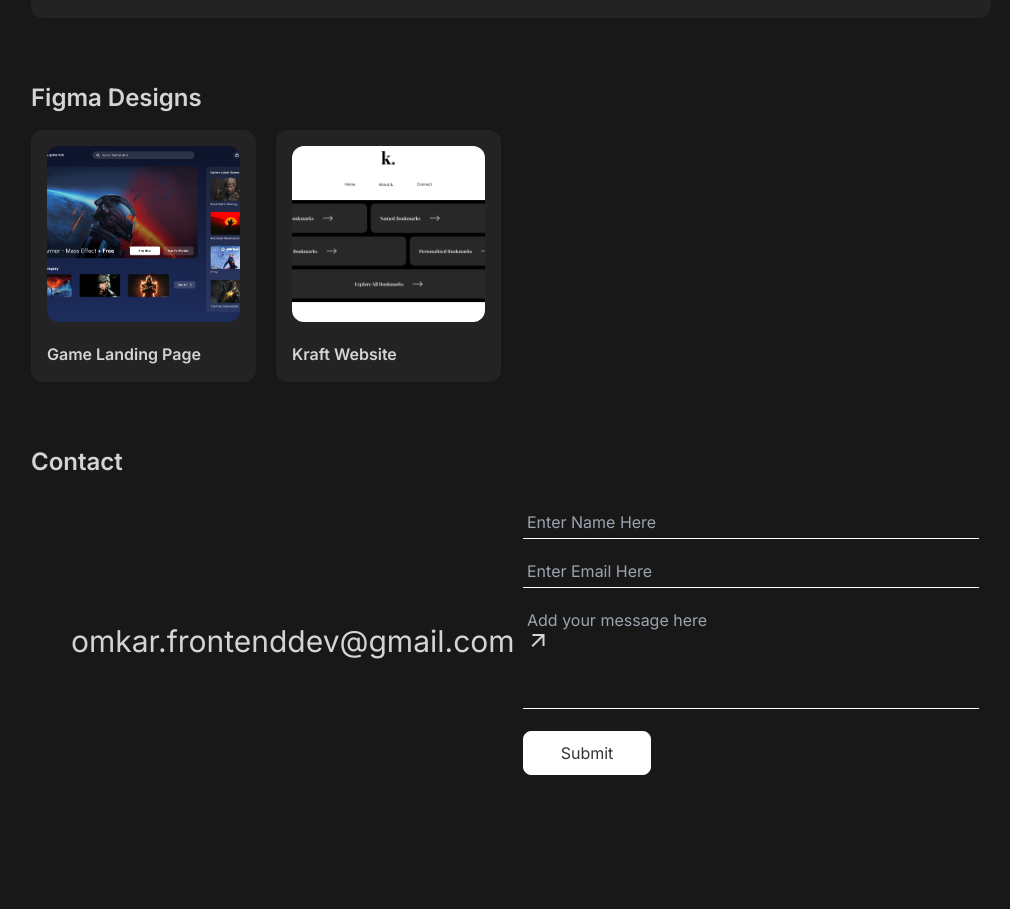
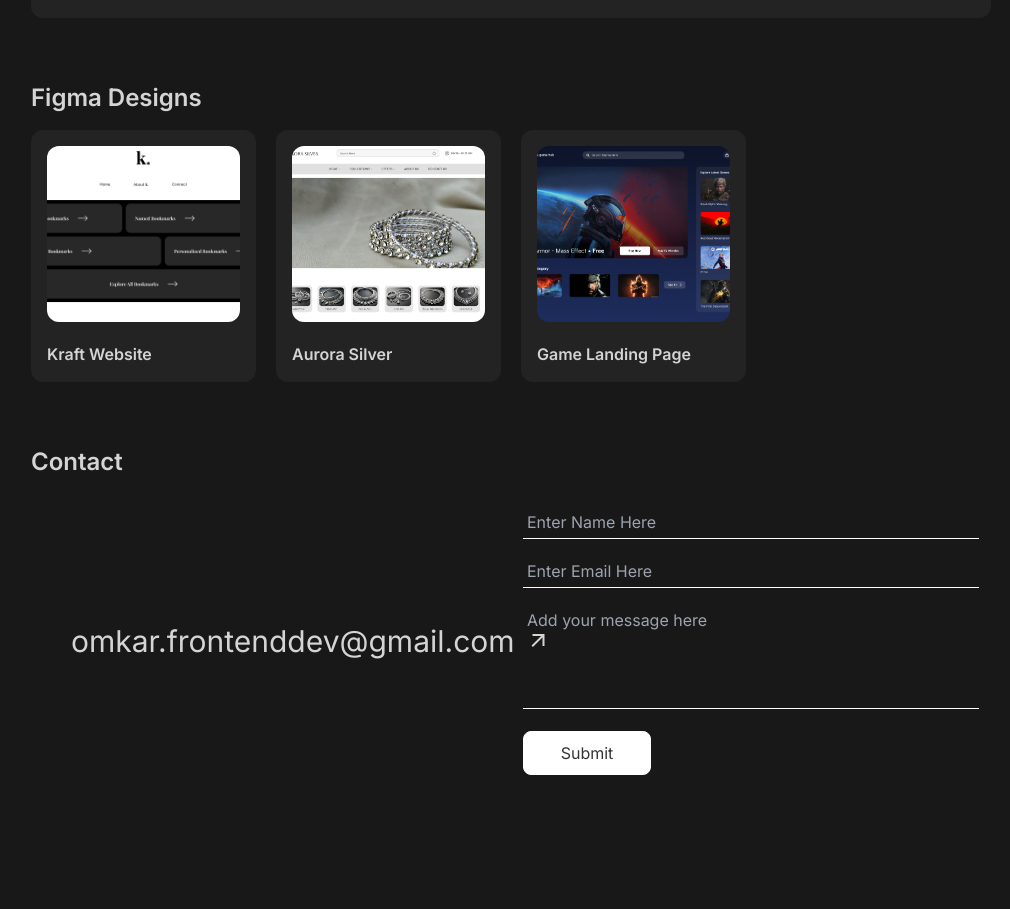
Before and after one commit to The-Hobbit-hk/Portfolio, a React (Vite) app in the folder portfolio/: page / in a window 1280 px wide. Shown: the part 1840-2749 px from the top of the page, without its empty margins (129-1139 px from the left). Built offline with nearby package versions, Linux system fonts and the light colour scheme.

Commit message:
new project added in figma

```diff
--- a/portfolio/src/pages/Figma.jsx
+++ b/portfolio/src/pages/Figma.jsx
@@ -9,18 +9,26 @@ function Figma() {
             </h2>
             <div className='grid xl:grid-cols-4 sm:grid-cols-2 grid-cols-1 gap-5'>
                 <div>
+                    <a href="https://www.figma.com/proto/Nb02tD9rGb12XiNIi1xKAC/kforkraft?node-id=1-3&t=sA8CRp56xQeCsq7L-1" target='_blank' className='block bg-[#E9E9E9] hover:bg-black/20 dark:bg-[#232323] dark:hover:bg-[#fff]/10 p-4 rounded-xl transition-all duration-300 cursor-pointer'>
+                        <div className='flex flex-col items-start gap-5'>
+                            <img src="kforkraft.png" alt="Movie Watchlist" className='rounded-xl h-44 object-cover w-[100%]' />
+                            <p className='font-semibold'>Kraft Website</p>
+                        </div>
+                    </a>
+                </div>
+                <div>
+                    <a href="https://www.figma.com/proto/3h0bDb7aBd4vnkXFBOiQuZ/Aurora-Silver?node-id=1-20&t=s7rb3ppt0G9TuioC-1" target='_blank' className='block bg-[#E9E9E9] hover:bg-black/20 dark:bg-[#232323] dark:hover:bg-[#fff]/10 p-4 rounded-xl transition-all duration-300 cursor-pointer'>
+                        <div className='flex flex-col items-start gap-5'>
+                            <img src="aurora-silver.png" alt="Movie Watchlist" className='rounded-xl h-44 object-cover w-[100%]' />
+                            <p className='font-semibold'>Aurora Silver</p>
+                        </div>
+                    </a>
+                </div>
+                <div>
                     <a href="https://www.figma.com/proto/0zf9TToldsLohxkAKqI1zr/Game?node-id=1-2&t=mYaF5jFqLo71jQ1s-1" target='_blank' className='block bg-[#E9E9E9] hover:bg-black/20 dark:bg-[#232323] dark:hover:bg-[#fff]/10 p-4 rounded-xl transition-all duration-300 cursor-pointer'>
                         <div className='flex flex-col items-start gap-5'>
                             <img src="thegamehub.png" alt="Movie Watchlist" className='rounded-xl h-44 object-cover w-[100%]' />
                             <p className='font-semibold'>Game Landing Page</p>
-                        </div>
-                    </a>
-                </div>
-                <div>
-                    <a href="https://www.figma.com/proto/Nb02tD9rGb12XiNIi1xKAC/kforkraft?node-id=1-3&t=sA8CRp56xQeCsq7L-1" target='_blank' className='block bg-[#E9E9E9] hover:bg-black/20 dark:bg-[#232323] dark:hover:bg-[#fff]/10 p-4 rounded-xl transition-all duration-300 cursor-pointer'>
-                        <div className='flex flex-col items-start gap-5'>
-                            <img src="kforkraft.png" alt="Movie Watchlist" className='rounded-xl h-44 object-cover w-[100%]' />
-                            <p className='font-semibold'>Kraft Website</p>
                         </div>
                     </a>
                 </div>
```
Also changed, not shown: portfolio/public/aurora-silver.png (added).
